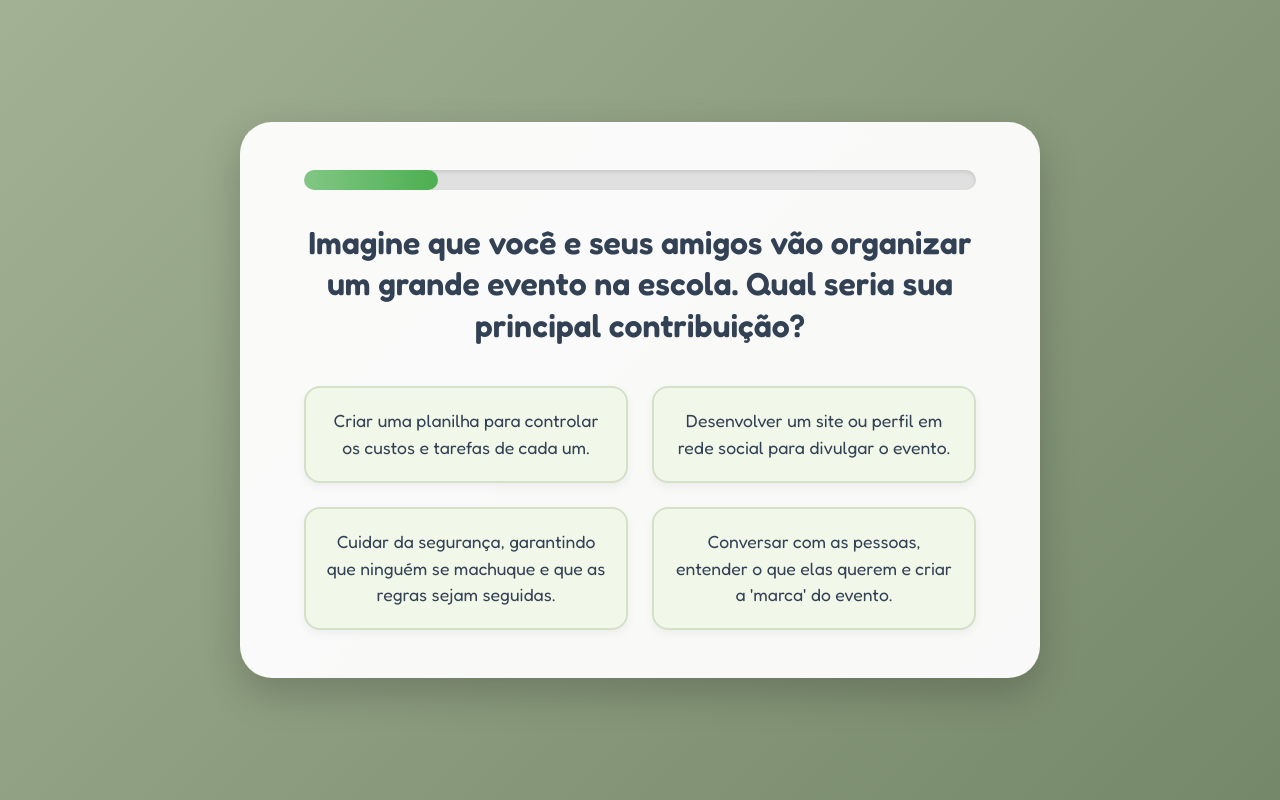
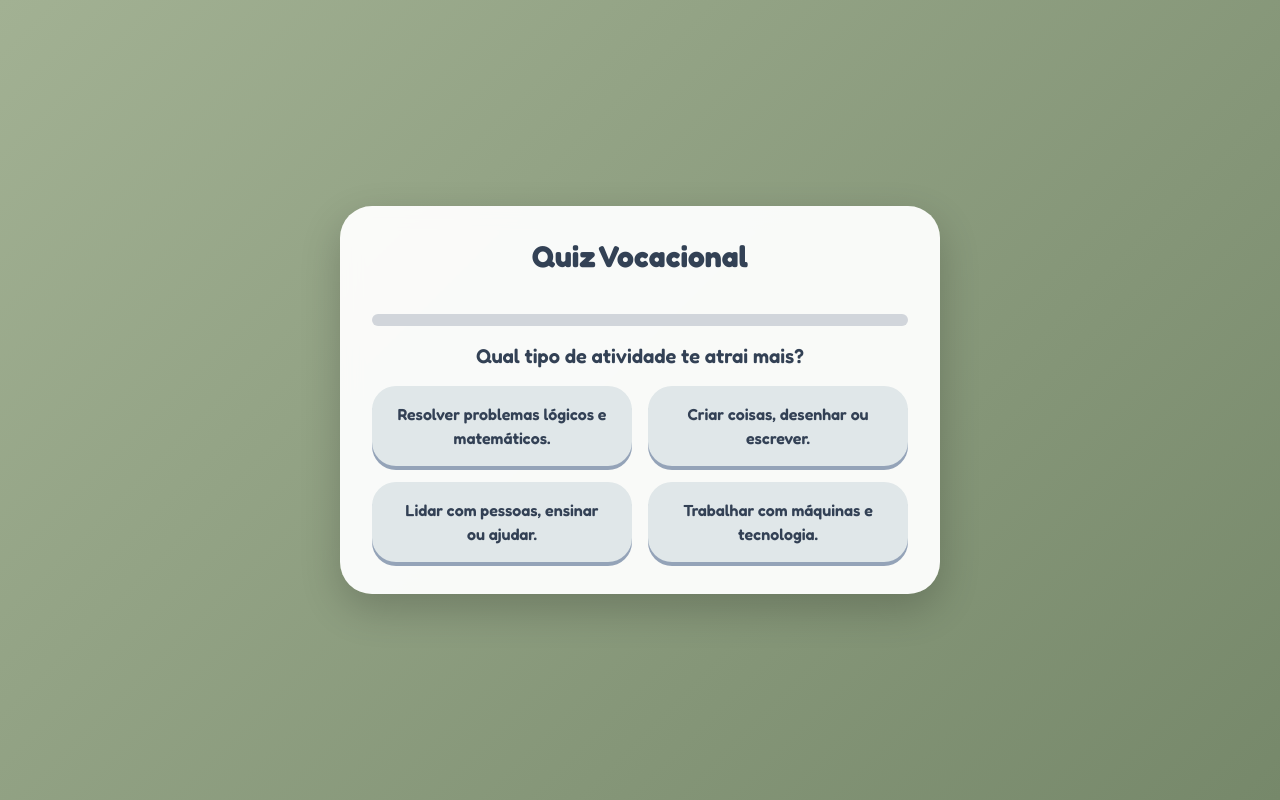
Before and after one commit to nelcmrgo/testevocacional, a plain HTML site: page quiz.html in a window 1280 px wide. Drawn offline with nearby package versions, Linux system fonts and the light colour scheme.

Commit message:
commit 3 19-09

```diff
--- a/quiz.html
+++ b/quiz.html
@@ -16,7 +16,7 @@
             justify-content: center;
             align-items: center;
             min-height: 100vh;
-            padding: 2rem;
+            padding: 1rem;
             transition: background-color 0.5s;
         }
 
@@ -25,254 +25,262 @@
             backdrop-filter: blur(10px);
             border-radius: 2rem;
             box-shadow: 0 15px 40px rgba(0, 0, 0, 0.2);
-            padding: 2rem 2.5rem;
-            width: 95%;
-            max-width: 800px;
+            padding: 2rem;
+            width: 100%;
+            max-width: 600px;
             text-align: center;
-            opacity: 0;
-            transform: translateY(20px);
-            animation: fadeIn 0.8s ease-out forwards;
+            display: flex;
+            flex-direction: column;
+            gap: 1.5rem;
         }
 
-        @keyframes fadeIn {
-            to {
-                opacity: 1;
-                transform: translateY(0);
-            }
+        .progress-bar-container {
+            width: 100%;
+            background-color: #d1d5db;
+            border-radius: 9999px;
+            height: 0.75rem;
+            overflow: hidden;
+            margin-bottom: 1rem;
         }
 
-        #progress-bar-container {
-            width: 100%;
-            background-color: #e0e0e0;
-            border-radius: 99px;
-            margin-bottom: 2rem;
-            overflow: hidden;
-            box-shadow: inset 0 2px 4px rgba(0,0,0,0.1);
+        .progress-bar {
+            height: 100%;
+            background-color: #4CAF50; /* Green */
+            border-radius: 9999px;
+            transition: width 0.3s ease-in-out;
         }
 
-        #progress-bar {
-            width: 0%;
-            height: 20px;
-            background: linear-gradient(90deg, #81c784, #4caf50);
-            border-radius: 99px;
-            transition: width 0.5s cubic-bezier(0.25, 0.46, 0.45, 0.94);
+        .answers-container {
+            display: grid;
+            gap: 1rem;
+            grid-template-columns: repeat(auto-fit, minmax(200px, 1fr));
         }
 
-        .question-title {
-            font-size: clamp(1.5rem, 4vw, 2rem);
+        .answer-button {
+            background-color: #e0e7e9; /* Light gray */
+            color: #334155;
             font-weight: 600;
-            margin-bottom: 2.5rem;
-            line-height: 1.3;
+            padding: 1rem 1.5rem;
+            border-radius: 1.5rem;
+            transition: transform 0.2s, background-color 0.2s, box-shadow 0.2s;
+            box-shadow: 0 4px #94a3b8; /* Subtle shadow */
         }
 
-        .answers-grid {
-            display: grid;
-            grid-template-columns: 1fr;
+        .answer-button:hover {
+            transform: translateY(-2px);
+            background-color: #d1d5db;
+            box-shadow: 0 6px #64748b;
+        }
+
+        .result-container {
+            display: none;
+            text-align: center;
+            gap: 1.5rem;
+            flex-direction: column;
+        }
+
+        .result-title {
+            font-size: 1.5rem;
+            font-weight: 700;
+            color: #1a202c;
+        }
+
+        .result-list {
+            display: flex;
+            flex-direction: column;
             gap: 1rem;
         }
 
-        @media (min-width: 768px) {
-            .answers-grid {
-                grid-template-columns: 1fr 1fr;
-                gap: 1.5rem;
-            }
-            .quiz-card {
-                 padding: 3rem 4rem;
-            }
+        .result-item {
+            background-color: #e2e8f0;
+            padding: 1.5rem;
+            border-radius: 1.5rem;
+            font-size: 1.25rem;
+            font-weight: 600;
         }
 
-        .answer-button {
-            background-color: #F1F8E9;
-            border: 2px solid #D4E1C8;
-            border-radius: 1rem;
-            padding: 1.25rem;
-            font-size: 1.1rem;
-            font-weight: 500;
-            cursor: pointer;
-            text-align: center;
-            transition: all 0.3s cubic-bezier(0.25, 0.46, 0.45, 0.94);
-            box-shadow: 0 4px 10px rgba(0,0,0,0.05);
-            width: 100%;
+        .result-explanation {
+            font-size: 1rem;
+            color: #4b5563;
+            text-align: left;
+            margin-top: 1rem;
         }
 
-        .answer-button:hover {
-            transform: translateY(-5px);
-            box-shadow: 0 8px 20px rgba(0,0,0,0.1);
-            border-color: #A2B193;
-            background-color: #e8f5e9;
+        .back-button {
+            background-color: #34d399; /* Light green */
+            color: white;
+            padding: 1rem 2rem;
+            border-radius: 1.5rem;
+            font-weight: 700;
+            transition: transform 0.2s, background-color 0.2s;
+            box-shadow: 0 4px #10b981; /* Subtle shadow */
+            cursor: pointer;
         }
 
-        #result-area {
-            display: none;
+        .back-button:hover {
+            transform: translateY(-2px);
+            background-color: #10b981;
+            box-shadow: 0 6px #047857;
         }
 
-        .result-title {
-            font-size: clamp(2rem, 5vw, 2.5rem);
-            font-weight: 700;
-            color: #475569;
-            margin-bottom: 1rem;
-            animation: pulse 2s infinite;
-        }
+        @media (max-width: 640px) {
+            .quiz-card {
+                padding: 1.5rem;
+            }
 
-        @keyframes pulse {
-            0%, 100% { transform: scale(1); }
-            50% { transform: scale(1.03); }
-        }
-
-        .result-card {
-            background: linear-gradient(135deg, #D4E1C8, #F1F8E9);
-            border-radius: 1.5rem;
-            padding: 2rem;
-            margin-top: 1.5rem;
-            box-shadow: 0 8px 16px rgba(0,0,0,0.1);
-            text-align: left;
-        }
-        .result-card h3 {
-            font-size: 1.2rem;
-            font-weight: 600;
-            color: #388e3c;
-            margin-bottom: 0.25rem;
-        }
-        .result-card p {
-            font-size: clamp(1.5rem, 4vw, 1.8rem);
-            font-weight: 700;
-        }
-
-        .start-button {
-            transition: transform 0.3s, box-shadow 0.3s, background-color 0.3s;
-            background-color: #66bb6a;
-            color: white;
-            font-size: 1.6rem;
-            font-weight: 600;
-            padding: 0.9rem 3rem;
-            border-radius: 9999px;
-            border: none;
-            cursor: pointer;
-            text-transform: uppercase;
-            box-shadow: 0 6px 0 #388e3c;
-            letter-spacing: 1px;
-            margin-top: 2.5rem;
-        }
-
-        .start-button:hover {
-            background-color: #4caf50;
-            box-shadow: 0 4px 0 #388e3c;
-            transform: translateY(2px);
-        }
-
-        .start-button:active {
-            background-color: #388e3c;
-            box-shadow: 0 0 0 #388e3c;
-            transform: translateY(6px);
+            .answer-button {
+                padding: 0.75rem;
+                font-size: 0.9rem;
+            }
         }
     </style>
 </head>
 <body>
-    <div id="quiz-container" class="quiz-card">
-        <div id="progress-bar-container">
-            <div id="progress-bar"></div>
+    <div class="quiz-card">
+        <h1 class="text-3xl font-bold mb-4 text-center">Quiz Vocacional</h1>
+
+        <!-- Quiz Section -->
+        <div id="question-area" class="w-full">
+            <div class="progress-bar-container">
+                <div id="progress-bar" class="progress-bar" style="width: 0%;"></div>
+            </div>
+            <p id="question-text" class="text-xl font-semibold mb-4 text-center"></p>
+            <div id="answers-container" class="answers-container"></div>
         </div>
 
-        <div id="question-area">
-            <h2 id="question-text" class="question-title">Carregando pergunta...</h2>
-            <div id="answers-container" class="answers-grid"></div>
-        </div>
-
-        <div id="result-area">
-            <h2 class="result-title">Seu resultado!</h2>
-            <p class="text-lg mb-6">Com base nas suas respostas, estes são os cursos que mais combinam com você:</p>
-            <div class="result-card">
-                <h3>Sua 1ª Opção:</h3>
-                <p id="result1-course"></p>
+        <!-- Result Section -->
+        <div id="result-area" class="result-container">
+            <p class="result-title">Os cursos que mais combinam com você são:</p>
+            <div class="result-list">
+                <div id="result-1" class="result-item"></div>
+                <div id="result-2" class="result-item"></div>
             </div>
-             <div class="result-card">
-                <h3>Sua 2ª Opção:</h3>
-                <p id="result2-course"></p>
-            </div>
-            <button onclick="window.location.reload()" class="start-button">Refazer Quiz</button>
+            <p id="result-explanation" class="result-explanation"></p>
+            <button id="back-to-menu-button" class="back-button mt-4">Voltar ao Menu</button>
         </div>
     </div>
 
     <script>
+        // Quiz Data
         const quizData = [
             {
-                question: "Imagine que você e seus amigos vão organizar um grande evento na escola. Qual seria sua principal contribuição?",
+                question: "Qual tipo de atividade te atrai mais?",
                 answers: [
-                    { text: "Criar uma planilha para controlar os custos e tarefas de cada um.", profiles: ["organizador"] },
-                    { text: "Desenvolver um site ou perfil em rede social para divulgar o evento.", profiles: ["tecnologico", "comunicador"] },
-                    { text: "Cuidar da segurança, garantindo que ninguém se machuque e que as regras sejam seguidas.", profiles: ["cuidador", "analitico"] },
-                    { text: "Conversar com as pessoas, entender o que elas querem e criar a 'marca' do evento.", profiles: ["comunicador"] }
+                    { text: "Resolver problemas lógicos e matemáticos.", profiles: ["tecnologia", "exatas"] },
+                    { text: "Criar coisas, desenhar ou escrever.", profiles: ["humanas", "comunicacao"] },
+                    { text: "Lidar com pessoas, ensinar ou ajudar.", profiles: ["saude", "humanas"] },
+                    { text: "Trabalhar com máquinas e tecnologia.", profiles: ["tecnologia", "exatas"] },
                 ]
             },
             {
-                question: "Qual destes problemas você preferiria resolver?",
+                question: "Em uma equipe, qual papel você prefere?",
                 answers: [
-                    { text: "O mistério de um aplicativo que parou de funcionar de repente.", profiles: ["tecnologico"] },
-                    { text: "Um conflito entre dois colegas de equipe que não conseguem trabalhar juntos.", profiles: ["cuidador", "organizador"] },
-                    { text: "A melhor maneira de organizar o estoque de uma loja para não faltar produtos.", profiles: ["organizador"] },
-                    { text: "A interpretação de uma regra complicada no manual de um jogo.", profiles: ["analitico"] }
+                    { text: "Liderar e organizar o trabalho.", profiles: ["gestao", "humanas"] },
+                    { text: "Focar em uma tarefa específica e detalhada.", profiles: ["tecnologia", "exatas"] },
+                    { text: "Colaborar e comunicar com os outros.", profiles: ["saude", "humanas"] },
+                    { text: "Analisar dados e encontrar padrões.", profiles: ["exatas", "gestao"] },
                 ]
             },
             {
-                question: "No seu tempo livre, o que te dá mais satisfação?",
+                question: "Seu principal interesse é:",
                 answers: [
-                    { text: "Aprender um novo idioma ou sobre uma cultura diferente.", profiles: ["comunicador"] },
-                    { text: "Automatizar uma tarefa chata no computador com um pequeno script.", profiles: ["tecnologico"] },
-                    { text: "Ajudar como voluntário em uma causa social ou ensinar algo a alguém.", profiles: ["cuidador"] },
-                    { text: "Montar um quebra-cabeça complexo ou jogar um jogo de estratégia.", profiles: ["organizador", "analitico"] }
+                    { text: "Saúde e bem-estar das pessoas.", profiles: ["saude"] },
+                    { text: "Negócios e finanças.", profiles: ["gestao", "exatas"] },
+                    { text: "Desenvolvimento de software e jogos.", profiles: ["tecnologia"] },
+                    { text: "Cultura, história ou sociedade.", profiles: ["humanas"] },
                 ]
             },
             {
-                question: "Se você pudesse criar algo novo, o que seria?",
+                question: "Qual ambiente de trabalho é mais atraente?",
                 answers: [
-                    { text: "Um novo negócio ou um plano para melhorar uma empresa existente.", profiles: ["organizador"] },
-                    { text: "Uma campanha de marketing criativa para um produto que você adora.", profiles: ["comunicador"] },
-                    { text: "Um programa para ajudar a garantir o bem-estar e a saúde das pessoas.", profiles: ["cuidador"] },
-                    { text: "Um jogo ou aplicativo para resolver problemas do dia a dia.", profiles: ["tecnologico"] }
+                    { text: "Um laboratório ou clínica.", profiles: ["saude"] },
+                    { text: "Um escritório dinâmico.", profiles: ["gestao"] },
+                    { text: "Uma startup de tecnologia.", profiles: ["tecnologia", "comunicacao"] },
+                    { text: "Um ambiente acadêmico ou de pesquisa.", profiles: ["humanas", "exatas"] },
                 ]
             },
             {
-                question: "Qual ambiente de trabalho parece mais interessante para você?",
+                question: "Que tipo de filme ou série você mais gosta?",
                 answers: [
-                    { text: "Um escritório dinâmico, cheio de reuniões e planejamentos.", profiles: ["organizador"] },
-                    { text: "Um laboratório de tecnologia, onde você pode programar e testar novas ideias.", profiles: ["tecnologico"] },
-                    { text: "Um ambiente onde as regras e os detalhes são muito importantes, como um escritório de advocacia.", profiles: ["analitico"] },
-                    { text: "Trabalhando diretamente com o público, entendendo suas necessidades e ajudando-os.", profiles: ["cuidador", "comunicador"] }
+                    { text: "Documentários sobre ciência.", profiles: ["exatas", "saude"] },
+                    { text: "Séries sobre empreendedorismo.", profiles: ["gestao", "comunicacao"] },
+                    { text: "Filmes de ficção científica com efeitos visuais.", profiles: ["tecnologia"] },
+                    { text: "Dramas históricos ou comédias românticas.", profiles: ["humanas"] },
+                ]
+            },
+            {
+                question: "O que te deixa mais satisfeito no dia a dia?",
+                answers: [
+                    { text: "Ajudar as pessoas a se sentirem melhor.", profiles: ["saude"] },
+                    { text: "Ver um projeto complexo sendo concluído.", profiles: ["tecnologia", "exatas"] },
+                    { text: "Lidar com a parte financeira de um negócio.", profiles: ["gestao"] },
+                    { text: "Ensinar algo novo a alguém.", profiles: ["humanas", "saude"] },
+                ]
+            },
+            {
+                question: "Que hobby você preferiria ter?",
+                answers: [
+                    { text: "Programação ou criação de aplicativos.", profiles: ["tecnologia", "exatas"] },
+                    { text: "Estudar línguas ou culturas diferentes.", profiles: ["humanas", "comunicacao"] },
+                    { text: "Aprender sobre nutrição ou primeiros socorros.", profiles: ["saude"] },
+                    { text: "Planejar eventos ou viagens.", profiles: ["gestao", "humanas"] },
                 ]
             }
         ];
 
+        // Profile descriptions
+        const profileDescriptions = {
+            "exatas": "Seu perfil é voltado para a **lógica, resolução de problemas e análise**. Você gosta de trabalhar com números, sistemas e processos bem definidos.",
+            "tecnologia": "Seu perfil indica **afinidade com inovação, computação e sistemas**. Você se sente motivado ao criar, desenvolver e lidar com tecnologia.",
+            "saude": "Seu perfil é ideal para a área de **saúde e bem-estar**. Você tem interesse em cuidar das pessoas, ajudar a solucionar problemas de saúde e lidar com o corpo humano.",
+            "humanas": "Seu perfil é **comunicativo e voltado para a interação social e cultural**. Você gosta de entender o comportamento humano e trabalhar com pessoas.",
+            "gestao": "Seu perfil é focado em **organização, planejamento e liderança**. Você gosta de gerenciar projetos, pessoas e recursos para alcançar objetivos.",
+            "comunicacao": "Seu perfil tem forte **inclinação para a interação, criatividade e estratégias de mercado**. Você se interessa em como produtos e ideias se conectam com o público."
+        };
+
+        // Course mapping
         const courseMapping = {
-            organizador: ["Administração", "Logística", "Recursos Humanos"],
-            comunicador: ["Marketing", "Comércio Exterior"],
-            tecnologico: ["Desenvolvimento de Sistemas", "Informática para Internet"],
-            cuidador: ["Cuidados de Idosos", "Segurança do Trabalho"],
-            analitico: ["Serviços Jurídicos"]
+            "exatas": ["Curso Técnico em Desenvolvimento de Sistemas", "Curso Técnico em Informática para Internet", "Curso Técnico em Segurança do Trabalho"],
+            "tecnologia": ["Curso Técnico em Desenvolvimento de Sistemas", "Curso Técnico em Informática para Internet", "Curso Técnico em Segurança do Trabalho"],
+            "saude": ["Curso Técnico em Cuidados de Idosos"],
+            "humanas": ["Curso Técnico em Recursos Humanos", "Curso Técnico em Serviços Jurídicos"],
+            "gestao": ["Curso Técnico em Administração", "Curso Técnico em Comércio Exterior", "Curso Técnico em Logística", "Curso Técnico em Marketing", "Curso Técnico em Recursos Humanos"],
+            "comunicacao": ["Curso Técnico em Marketing", "Curso Técnico em Comércio Exterior"]
         };
 
         let currentQuestionIndex = 0;
-        const scores = { organizador: 0, comunicador: 0, tecnologico: 0, cuidador: 0, analitico: 0 };
+        let scores = {
+            "exatas": 0,
+            "tecnologia": 0,
+            "saude": 0,
+            "humanas": 0,
+            "gestao": 0,
+            "comunicacao": 0
+        };
 
         const questionTextEl = document.getElementById('question-text');
         const answersContainerEl = document.getElementById('answers-container');
+        const progressBar = document.getElementById('progress-bar');
         const questionArea = document.getElementById('question-area');
         const resultArea = document.getElementById('result-area');
-        const progressBar = document.getElementById('progress-bar');
-        const result1El = document.getElementById('result1-course');
-        const result2El = document.getElementById('result2-course');
+        const result1El = document.getElementById('result-1');
+        const result2El = document.getElementById('result-2');
+        const resultExplanationEl = document.getElementById('result-explanation');
+        const backToMenuButton = document.getElementById('back-to-menu-button');
 
         function showQuestion() {
-            progressBar.style.width = `${((currentQuestionIndex + 1) / quizData.length) * 100}%`;
-
             const currentQuestion = quizData[currentQuestionIndex];
             questionTextEl.innerText = currentQuestion.question;
             answersContainerEl.innerHTML = '';
+
+            const progress = (currentQuestionIndex / quizData.length) * 100;
+            progressBar.style.width = `${progress}%`;
 
             currentQuestion.answers.forEach(answer => {
                 const button = document.createElement('button');
                 button.innerText = answer.text;
                 button.classList.add('answer-button');
-                button.onclick = () => selectAnswer(answer.profiles);
+                button.addEventListener('click', () => selectAnswer(answer.profiles));
                 answersContainerEl.appendChild(button);
             });
         }
@@ -293,24 +301,36 @@
         }
 
         function showResults() {
-            progressBar.parentElement.style.display = 'none';
-            questionArea.style.display = 'none';
-            resultArea.style.display = 'block';
+            progressBar.style.width = '100%';
+            setTimeout(() => {
+                questionArea.style.display = 'none';
+                resultArea.style.display = 'flex';
+            }, 300);
 
             const sortedScores = Object.entries(scores).sort((a, b) => b[1] - a[1]);
 
+            // Get the top 2 profiles
             const topProfile = sortedScores[0][0];
             const secondProfile = sortedScores[1][0];
 
+            // Get a random course from each profile
             const firstCourseList = courseMapping[topProfile];
             const firstCourse = firstCourseList[Math.floor(Math.random() * firstCourseList.length)];
 
             const secondCourseList = courseMapping[secondProfile];
             const secondCourse = secondCourseList[Math.floor(Math.random() * secondCourseList.length)];
 
+            // Set the course texts
             result1El.innerText = firstCourse;
             result2El.innerText = secondCourse;
+
+            // Set the explanation text
+            resultExplanationEl.innerHTML = `Com base nas suas respostas, seu perfil é mais forte nas áreas de **${topProfile.toUpperCase()}** e **${secondProfile.toUpperCase()}**. <br><br> ${profileDescriptions[topProfile]} <br><br> ${profileDescriptions[secondProfile]}`;
         }
+
+        backToMenuButton.addEventListener('click', () => {
+            window.location.href = './index.html';
+        });
 
         document.addEventListener('DOMContentLoaded', showQuestion);
     </script>
```
